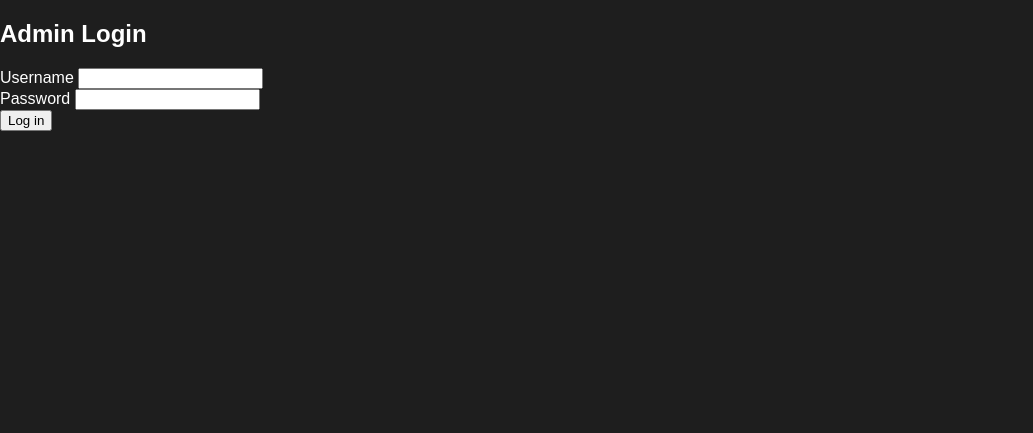
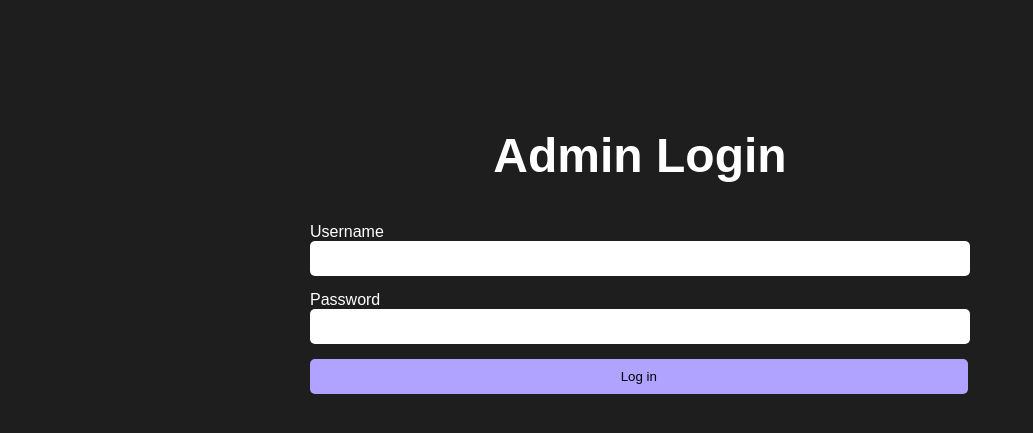
Before and after one commit to rs0125/OCR_ques_bank, a Flask app: page /login in a window 1280 px wide. Shown: the part 64-497 px from the top of the page, without its empty margins (0-1033 px from the left). Run offline with Flask 2, Linux system fonts and the light colour scheme.

Commit message:
updated frontend

```diff
--- a/static/stylesheets/style.css
+++ b/static/stylesheets/style.css
@@ -144,10 +144,57 @@ h1 {
 .avatar {
     width: 30px;
     height: 30px;
-    background-color: #705697;
+    background-color: #B0A3FF;
     border-radius: 50%;
     display: flex;
     justify-content: center;
     align-items: center;
     font-weight: bold;
 }
+
+.input-group label {
+    display: block;
+}
+
+.input-group input {
+    width: 40rem;
+    padding: 10px;
+    margin-bottom: 15px;
+    border-radius: 5px;
+    border: none;
+}
+
+.loginbutton {
+    width: 41.1rem;
+    padding: 10px;
+    border-radius: 5px;
+    border: none;
+    background-color: #B0A3FF;
+}
+
+.centerkumar {
+    display: flex; flex-direction: row; align-items: center; justify-content: center;
+}
+
+.dropdown .dropbtn {
+    background-color: #B0A3FF;
+    color: white;
+    padding: 10px;
+    border-radius: 5px;
+}
+
+.dropdown-content ul {
+    list-style-type: none;
+    padding-left: 0;
+}
+.upload-area {
+    background-color: #3c3c3c;
+    border: 2px dashed #555;
+    border-radius: 5px;
+    padding: 40px 20px;
+    margin-bottom: 20px;
+}
+.upload-icon {
+    font-size: 48px;
+    color: #555;
+}
--- a/templates/admin_dashboard.html
+++ b/templates/admin_dashboard.html
@@ -39,8 +39,8 @@ p {
 }
 
 .dropdown .dropbtn {
-    background-color: #6a0dad;
-    color: white;
+    background-color: #B0A3FF;
+    color: black;
     padding: 10px;
     border-radius: 5px;
 }
@@ -106,7 +106,7 @@ button {
     cursor: pointer;
 }
 button:hover {
-    background-color: #9f8ac7;
+    background-color: #B0A3FF;
 }
 
 </style>
--- a/templates/login.html
+++ b/templates/login.html
@@ -1,10 +1,10 @@
 {%extends "layout.html"%}
 {%block content%}
-<body>
-    <div class="login-container">
-        <h2>Admin Login</h2>
+<body>        <h2 class="centerkumar" style="margin-top: 10%; font-size: 48px;">Admin Login</h2>
+    <div class="login-container centerkumar" >
+
         <form action="/submit-login" method="post">
-            <div class="input-group">
+            <div class="input-group centrekumar">
                 <label for="username">Username</label>
                 <input type="text" id="username" name="username" required>
             </div>
@@ -12,7 +12,7 @@
                 <label for="password">Password</label>
                 <input type="password" id="password" name="password" required>
             </div>
-            <button type="submit">Log in</button>
+            <button class="loginbutton" type="submit">Log in</button>
         </form>
     </div>
 </body>
```
Also changed, not shown: templates/admin_sub_review.html (+5 -73 lines), templates/index.html (+3 -12 lines), templates/questions.html (+40 -8 lines), static/stylesheets/Frame 48.svg (added).
